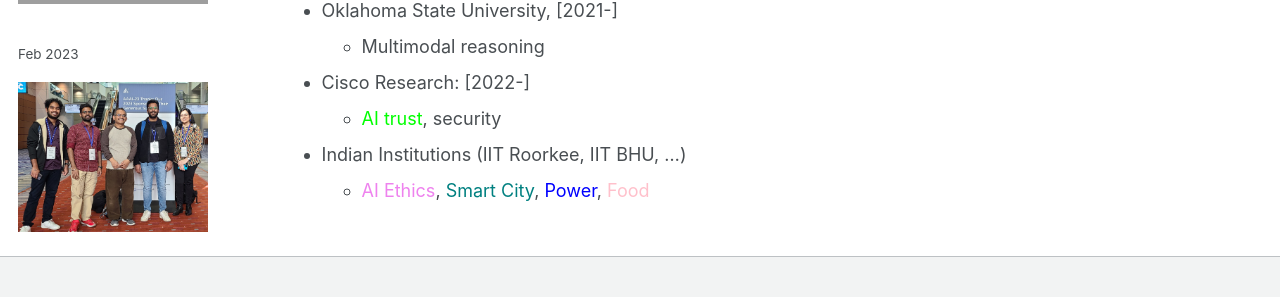
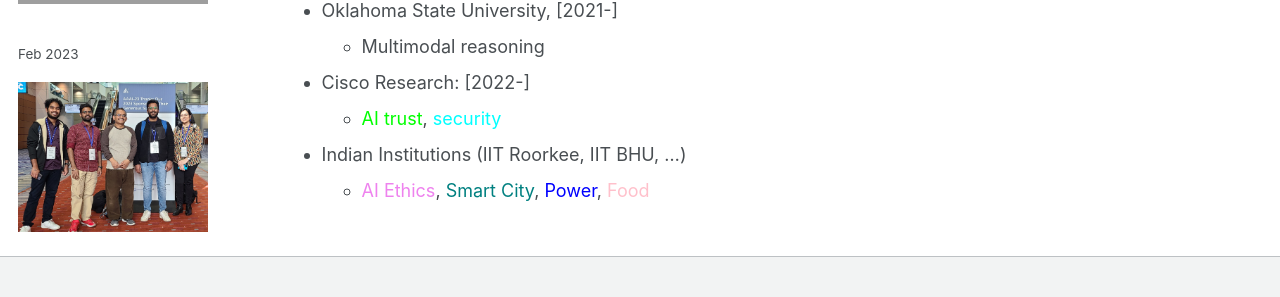
Before and after one commit to likitha-9/ai4society.github.io, a Jekyll site: the page built from _pages/funding.md, in a window 1280 px wide and 900 px high, scrolled down 900 px. Shown: the part 489-786 px from the top of the window. Built offline with Jekyll 4.4.1, drawn with Linux system fonts in a browser that asks for light colours.

Commit message:
update funding

```diff
--- a/_pages/funding.md
+++ b/_pages/funding.md
@@ -11,7 +11,7 @@
 <span style="color:black">**As Lead/  PI**</span>
 ======
 
-* Tantiv4, $112K, 2021-2022, AI for power management and middleware, conversation systems [<span style="color:green">AI</span>, <span style="color:blue">Power</span>, <span style="color:yellow">Chatbots</span>]
+* Tantiv4, $112K, 2021-2022, AI for power management and middleware, conversation systems [<span style="color:green">AI</span>, <span style="color:blue">Power</span>, <span style="color:pumpkin">Chatbots</span>]
 
 * University of South Carolina, $50K, 2021-2024, AI-driven team recommendation [<span style="color:green">AI</span>,<span style="color:orange">Teaming</span>]
 
@@ -27,7 +27,7 @@
 
 * University of South Carolina (ASPIRE-II), $98,535, 2021-2022, Collaborative Artificial Intelligence
        for Learning to Solve the Rubik's Cube, Team: Matt Irvin (PI), Forest Agostinelli. Biplav Srivastava,
-       Dezhi Wu, Hengtao Tang, Amit Sheth (Consultant) [<span style="color:yellow">Chatbots</span>, <span style="color:brown">Games</span>, <span style="color:lime">Trust</span>]
+       Dezhi Wu, Hengtao Tang, Amit Sheth (Consultant) [<span style="color:pumpkin">Chatbots</span>, <span style="color:brown">Games</span>, <span style="color:lime">Trust</span>]
 * University of South Carolina (Racial Justice), $14,636, February 1, 2022 - April 30, 2023,
        Intersectionality between race, gender, and computer science stereotypes influencing racially
        minoritized high schoolers' intentions to pursue computer science major, Team: Lima de Vasconcelos (PI),
@@ -51,6 +51,6 @@
   * Oklahoma State University, [2021-]
       - Multimodal reasoning
   * Cisco Research:  [2022-]
-      - <span style="color:lime">AI trust</span>, security
+      - <span style="color:lime">AI trust</span>, <span style="color:Aqua">security</span>
   * Indian Institutions (IIT Roorkee, IIT BHU, ...)
       - <span style="color:violet">AI Ethics</span>, <span style="color:teal">Smart City</span>, <span style="color:blue">Power</span>, <span style="color:pink">Food</span>
```
